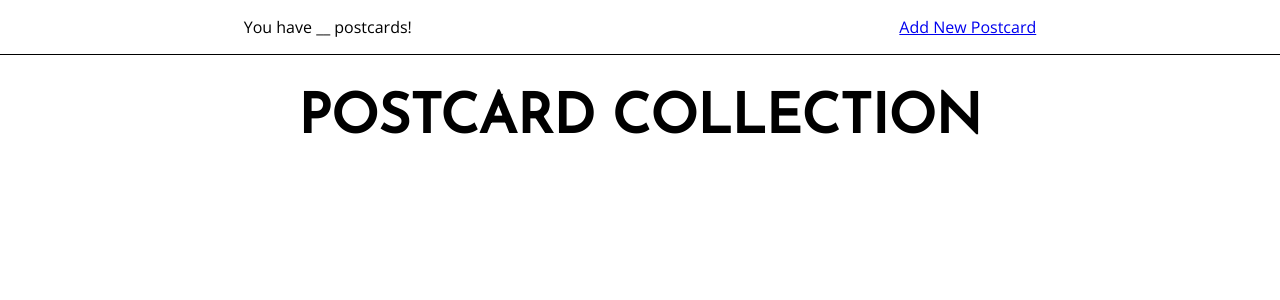
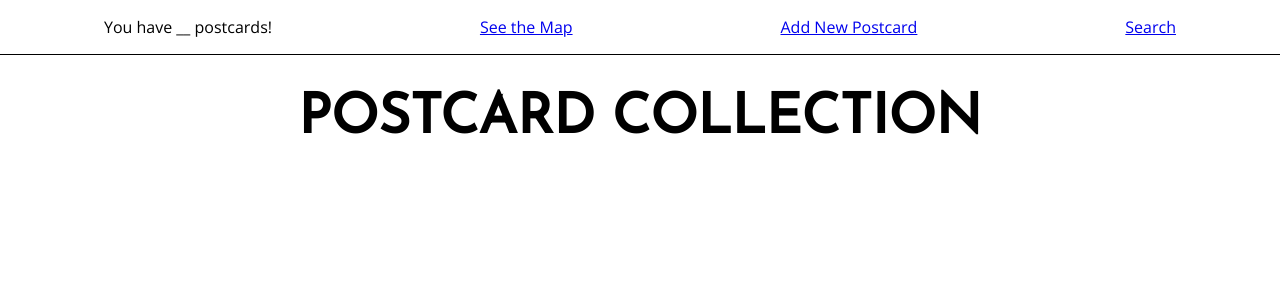
Before and after one commit to hannahhch/collection-manager, a Node project: template views/index.mustache in a window 1280 px wide. Shown: the top 300 px of the page. Run offline with Node 20 templates, Linux system fonts and the light colour scheme; the template is opened without the code that fills it, so the values that code supplies are empty; some libraries are stand-ins or nearby versions.

Commit message:
fake links on nav bar added

```diff
--- a/static/styles.css
+++ b/static/styles.css
@@ -25,6 +25,7 @@ body{
 
 .header{
   text-align: center;
+
 }
 
 h1{
--- a/views/index.mustache
+++ b/views/index.mustache
@@ -9,7 +9,9 @@
 <body>
   <div class = "nav">
     <div><p>You have __ postcards!</p></div>
+    <div><p><a href = "#">See the Map</a></p></div>
     <div><p><a href = "/new/">Add New Postcard</a></p></div>
+    <div><p><a href = "#">Search</a></p></div>
   </div>
   <div class = 'header'>
     <h1>Postcard Collection</h1>
```
